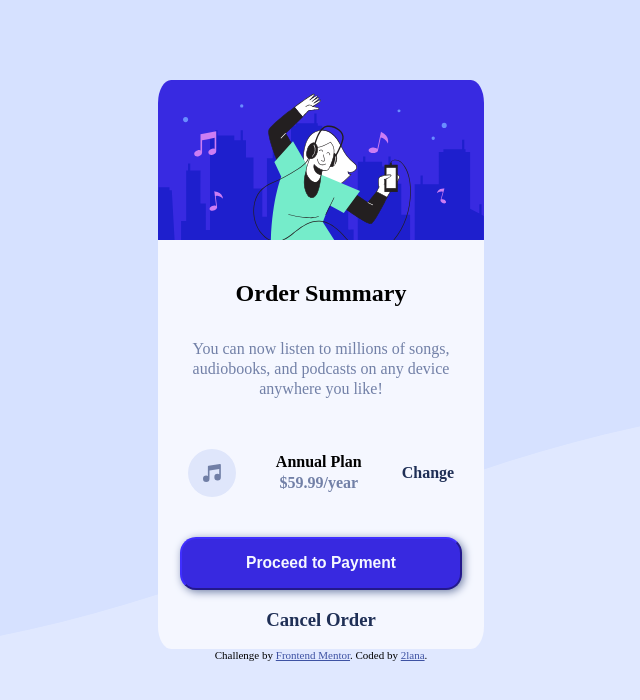
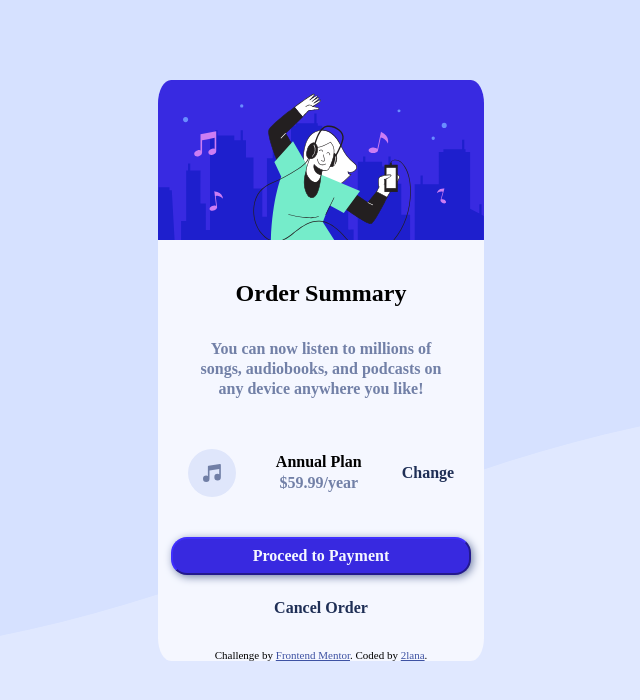
Before and after one commit to 2lana/order-summary-component, a plain HTML site: page index.html in a window 1280 px wide. Shown: the whole page, without its empty margins (319-959 px from the left). Drawn offline with Linux system fonts and the light colour scheme.

Commit message:
add files

```diff
--- a/index.html
+++ b/index.html
@@ -30,14 +30,15 @@
         <a href="#" target="_blank" class="change-plan-price"><h2>Change</h2></a>
       </div>
       <div class="proceed-payment">
-        <button><h3>Proceed to Payment</h3></button>
-        <a href="#" target="_blank" class="cancel-order"><h3>Cancel Order</h3></a>
+        <button>Proceed to Payment</button>
+        <a href="#" target="_blank" class="cancel-order">Cancel Order</a>
       </div>
     </section>
-  </main>
-  <div class="attribution">
+     <div class="attribution">
     Challenge by <a href="https://www.frontendmentor.io?ref=challenge" target="_blank">Frontend Mentor</a>.
     Coded by <a href="https://www.frontendmentor.io/profile/2lana">2lana</a>.
   </div>
+  </main>
+
 </body>
 </html>
--- a/style.css
+++ b/style.css
@@ -61,6 +61,7 @@ p.description {
     line-height: 1.25rem;
     margin: 0 0 1.88rem;
     color: var(--desaturated-blue);
+    font-weight: 600;
 }
 
 
@@ -111,15 +112,23 @@ a.change-plan-price:hover {
     color: var(--dark-blue);
 }
 
+.proceed-payment {
+    display: flex;
+    flex-direction: column;
+    align-items: center;
+}
+
 button {
     background-color: var(--bright-blue);
     border-color: var(--bright-blue);
     box-shadow: 2px 2px 8px var(--desaturated-blue);
     color: var(--very-pale-blue);
-    font-weight:400;
-    padding:0 4rem;
+    font-family: Red-Hat-Display;
+    font-size: 1rem;
+    font-weight:700;
+    padding:0.5rem 5rem;
     border-radius: 1rem;
-    width: 100%;
+    max-width: 100%;
 }
 
 button:hover {
@@ -130,6 +139,7 @@ button:hover {
     text-decoration: none;
     color: var(--dark-blue);
     margin: 1.5rem 0 2rem;
+    font-weight: 700;
 }
 
 a.cancel-order h3 {
@@ -154,7 +164,7 @@ a.cancel-order h3:hover {
         background-position: top;
         overflow: hidden;
         background-size: 50%;
-        padding-top:6.25rem;
+        padding-top: 6.25rem ;
    }
 
    main {
```
